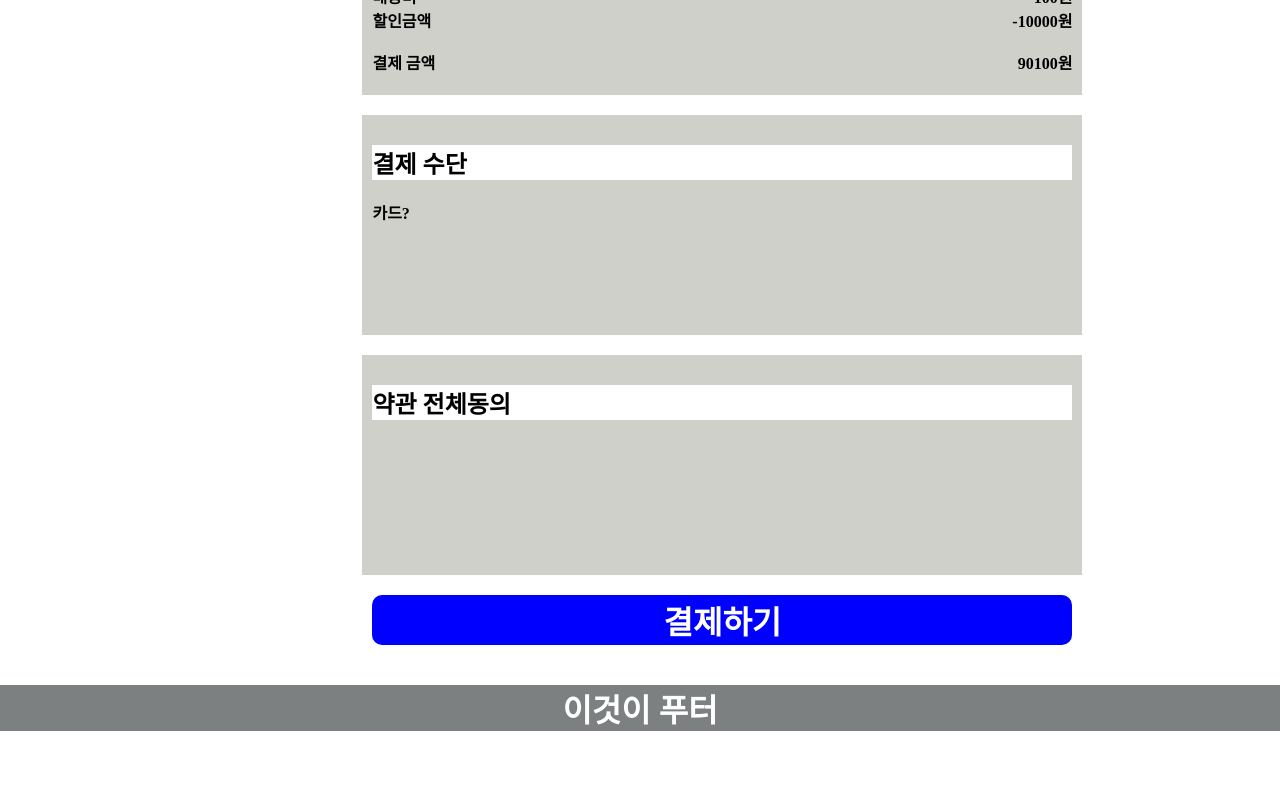
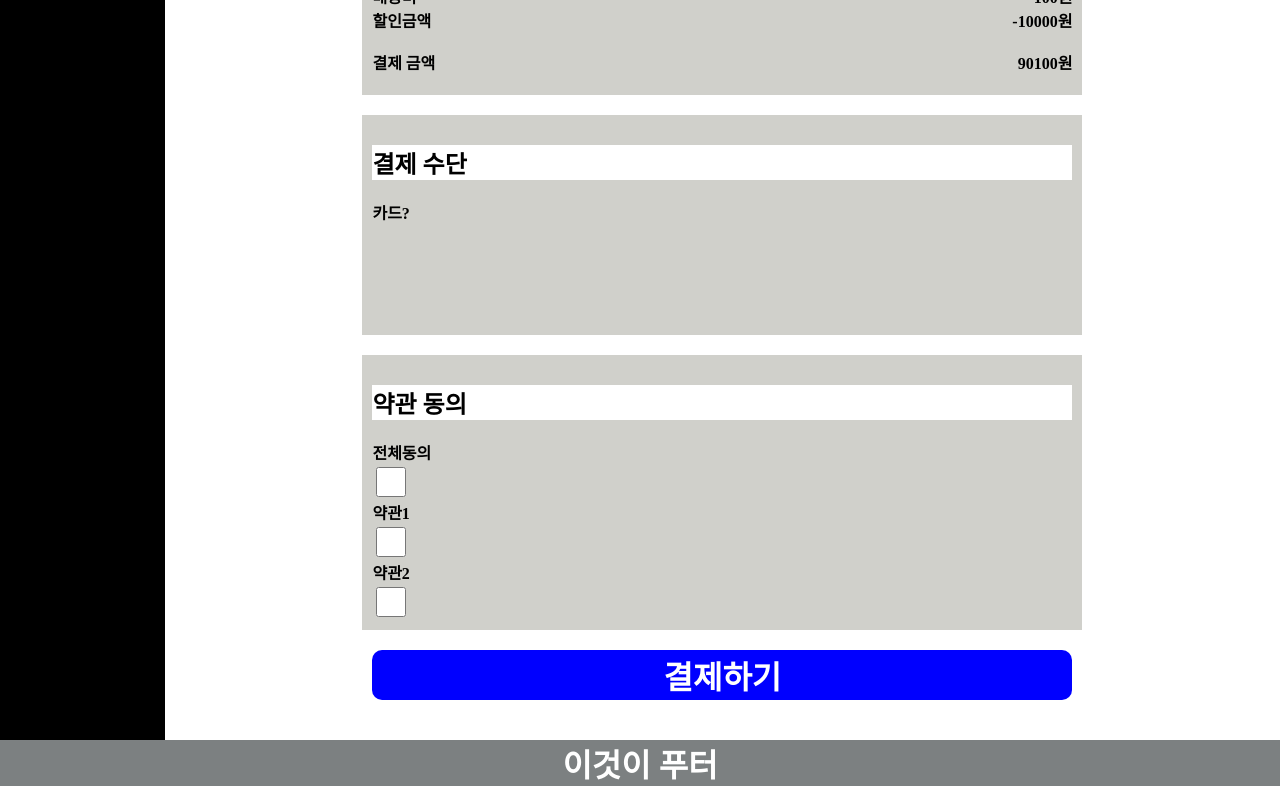
Before and after one commit to modulersYJ/AAHG-front-react, a React (Create React App) app in the folder modulers-react/: page /order/1 in a window 1280 px wide. Shown: the part 1148-1948 px from the top of the page. Before the commit the page ends 1893 px from the top, so only its background shows below. Built offline with nearby package versions, Linux system fonts and the light colour scheme.

Commit message:
feat : order 약관 동의 로직 구현 완

```diff
--- a/modulers-react/src/components/pages/Order.tsx
+++ b/modulers-react/src/components/pages/Order.tsx
@@ -1,4 +1,4 @@
-import React, { useRef, useState } from "react";
+import React, { useEffect, useRef, useState } from "react";
 import { OutletDefault } from "../common/Outlet";
 import styled from "styled-components";
 import { RoundButton, SubmitButton } from "../common/Buttons";
@@ -6,11 +6,55 @@ import { Link } from "react-router-dom";
 import { GoodInput } from "../common/Inputs";
 
 const Order = () => {
-  // TODO
-  // ! 있어야 할 것 :
+  // TODO 있어야 할 것 :
   // ! 주문상품정보 -
   // ! 상품명, 가게이름, 가격
-  // !
+  // ! 로그인 한 경우) 사용자 정보
+  // ! 쿠폰 정보
+
+  // TODO 구현 해야할것 :
+  // ! react-hook-form으로 이름, 연락처, 주소, 이메일 validation
+
+  // ^ 약관 동의 여부 state
+  const [agreeCheck, setAgreeCheck] = useState<IAgreeCheck>({
+    agreeOne: false,
+    agreeTwo: false,
+  });
+  interface IAgreeCheck {
+    agreeOne: boolean;
+    agreeTwo: boolean;
+  }
+
+  // ^ 약관 동의 체크 이벤트핸들러
+  const handleAgreeCheck = (e) => {
+    setAgreeCheck((agreeCheck) => ({
+      ...agreeCheck,
+      [e.target.name]: e.target.checked,
+    }));
+  };
+
+  // ^ 전체동의
+  const handleAgreeAllCheck = (e) => {
+    setAgreeCheck({
+      agreeOne: e.target.checked,
+      agreeTwo: e.target.checked,
+    });
+  };
+
+  // ^ 결제하기 버튼 : validation 이후 넘어가야 함
+  const handleConfirm = (e) => {
+    // 약관 동의 둘 중 하나라도 false면
+    if (!agreeCheck.agreeOne || !agreeCheck.agreeTwo) {
+      alert("약관에 동의해 주세요");
+      return;
+    }
+    console.log("약관 동의 확인");
+  };
+
+  useEffect(() => {
+    console.log("AC : ", agreeCheck), [agreeCheck];
+  });
+
   return (
     <OutletDefault>
       <h1 style={{ textAlign: "center" }}>주문하기</h1>
@@ -111,11 +155,32 @@ const Order = () => {
         </OrderSection>
 
         <OrderSection className="agree">
-          <OrderSectionTitle>약관 전체동의</OrderSectionTitle>
+          <OrderSectionTitle>약관 동의</OrderSectionTitle>
+          <label htmlFor="agreeAll">전체동의</label>
+          <CheckBox
+            type="checkbox"
+            name={"agreeAll"}
+            checked={agreeCheck.agreeOne && agreeCheck.agreeTwo}
+            onChange={handleAgreeAllCheck}
+          />
+          <label htmlFor="agreeOne">약관1</label>
+          <CheckBox
+            type="checkbox"
+            name={"agreeOne"}
+            checked={agreeCheck.agreeOne}
+            onChange={handleAgreeCheck}
+          />
+          <label htmlFor="agreeTwo">약관2</label>
+          <CheckBox
+            type="checkbox"
+            name={"agreeTwo"}
+            checked={agreeCheck.agreeTwo}
+            onChange={handleAgreeCheck}
+          />
         </OrderSection>
 
         <div>
-          <PayButton>결제하기</PayButton>
+          <PayButton onClick={handleConfirm}>결제하기</PayButton>
         </div>
       </div>
     </OutletDefault>
@@ -159,3 +224,8 @@ const PayButton = styled.button`
     cursor: pointer;
   }
 `;
+
+const CheckBox = styled.input`
+  width: 30px;
+  height: 30px;
+`;
--- a/modulers-react/src/layouts/Sidebar.tsx
+++ b/modulers-react/src/layouts/Sidebar.tsx
@@ -141,7 +141,8 @@ const Sidebar = () => {
 export default Sidebar;
 
 const BlackSidebar = styled.aside`
-  height: 100vh;
+  min-height: 100vh;
+  height: auto;
   width: 200px;
   background-color: #000000;
   color: white;
```
